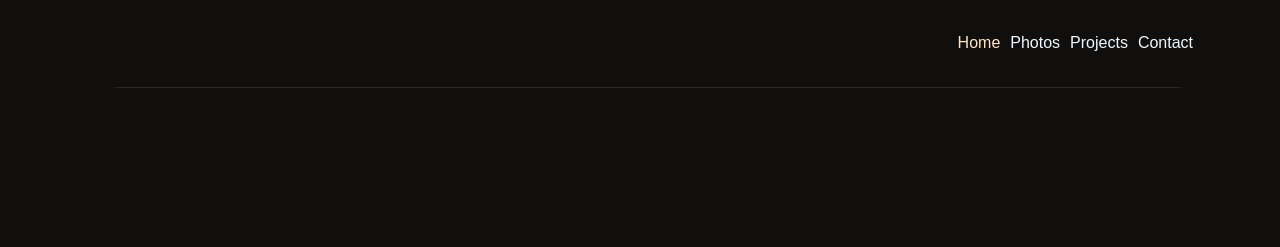
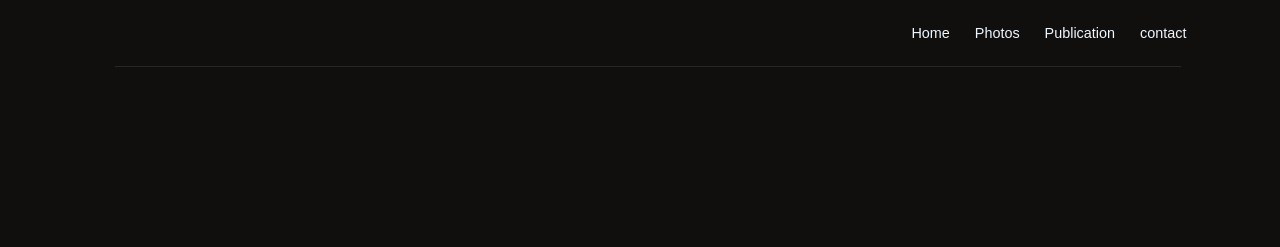
Before and after one commit to MukulNarwani/PortfolioWebsite, a website: page public_html/index.html in a window 1280 px wide. Shown: the top 247 px of the page. Drawn offline with Linux system fonts and the light colour scheme.

Commit message:
working, with slight bugs

```diff
--- a/public_html/css/master.css
+++ b/public_html/css/master.css
@@ -6,12 +6,12 @@
 
 body {
     display: flex;
-    width: 100vw;
-    height: 100vh;
+    width: 100%;
+    height: 100%;
     flex-direction: column;
     background-color:var(--color-1);
     font-family: sans-serif;
-    align-content: space-around;
+    /* align-content: space-around; */
 
 }
 :root{
@@ -27,7 +27,7 @@ body {
     justify-items: center;
     margin: 0;
     padding: 0;
-    height: 100px;
+    height: 50px;
 }
 hr{
    grid-column-start:2;
@@ -48,13 +48,14 @@ hr{
     justify-content: right;
     align-items: center;
     text-decoration: none;
-    gap:10px;
+    /* gap:10px; */
 }
 
 .navbar a{
     text-decoration: none;
     color:aliceblue;
-    /* padding: 25px; */
+    font-size:  90%;
+    padding: 10px 12.5px;
 }
 
 .navbar a.active{
--- a/public_html/css/photos.css
+++ b/public_html/css/photos.css
@@ -10,8 +10,10 @@
 }
 
 .column {
+    /* display: ; */
     max-width: 30%;
     display: flex;
+
     flex-direction: column;
     gap: 20px;
 }
--- a/public_html/gallery.js
+++ b/public_html/gallery.js
@@ -15,13 +15,13 @@ async function getPhotos(){
 function displayphotos(photo_list){
 	i =1;
 	for (var photo of photo_list){
-
+			console.log(photo)
 			// console.log( photo)
 			parentDiv=document.getElementsByClassName('column')
 			// console.log(parentDiv[i%3])
 			img_tag=document.createElement('img')
 			gallery=document.getElementById('gallery')
-			img_tag.src='uploaded/' + photo
+			img_tag.src='uploaded/photos/' + photo
 			parentDiv[i%3].appendChild(img_tag)
 			// gallery.appendChild(parentDiv)
 			i++;
--- /dev/null
+++ b/public_html/header.js
@@ -0,0 +1,29 @@
+function addHeader(){
+
+    header=document.createElement('div')
+    header.className = "header"
+    navbar=document.createElement('div')
+    navbar.className="navbar"
+
+    index = document.createElement("a")
+    photos = document.createElement("a")
+    publication = document.createElement("a")
+    contact = document.createElement("a")
+    index.href = "index.html"
+    index.innerHTML="Home"
+    photos.href = "photos.html"
+    photos.innerHTML="Photos"
+    publication.href = "publications.html"
+    publication.innerHTML="Publication"
+    contact.href = "contact.html"
+    contact.innerHTML="contact"
+
+    navbar.appendChild(index)
+    navbar.appendChild(photos)
+    navbar.appendChild(publication)
+    navbar.appendChild(contact)
+
+    header.appendChild(navbar)
+    document.body.appendChild(header)
+}
+addHeader()
--- a/public_html/index.html
+++ b/public_html/index.html
@@ -14,14 +14,8 @@
         <meta name="viewport" content="width=device-width, initial-scale=1">
     </head>
     <body>
-            <div class="header">
-                <div class="navbar">
-                    <a href="index.html" class="active"> Home </a>
-                    <a href="photos.html"> Photos </a>
-                    <a href="#projects"> Projects </a>
-                    <a href="#contact"> Contact </a>
-                </div>
-            </div>
+        <script src="header.js"></script>
+
             <div class="line-wrapper"><hr></div>
             <!-- <hr> -->
             <div class="section intro">
```
Also changed, not shown: public_html/papers.js (added, +34 -0 lines), public_html/photos.html (+5 -3 lines), public_html/publications.html (added, +24 -0 lines), server.js (+27 -32 lines), 4 other files.
